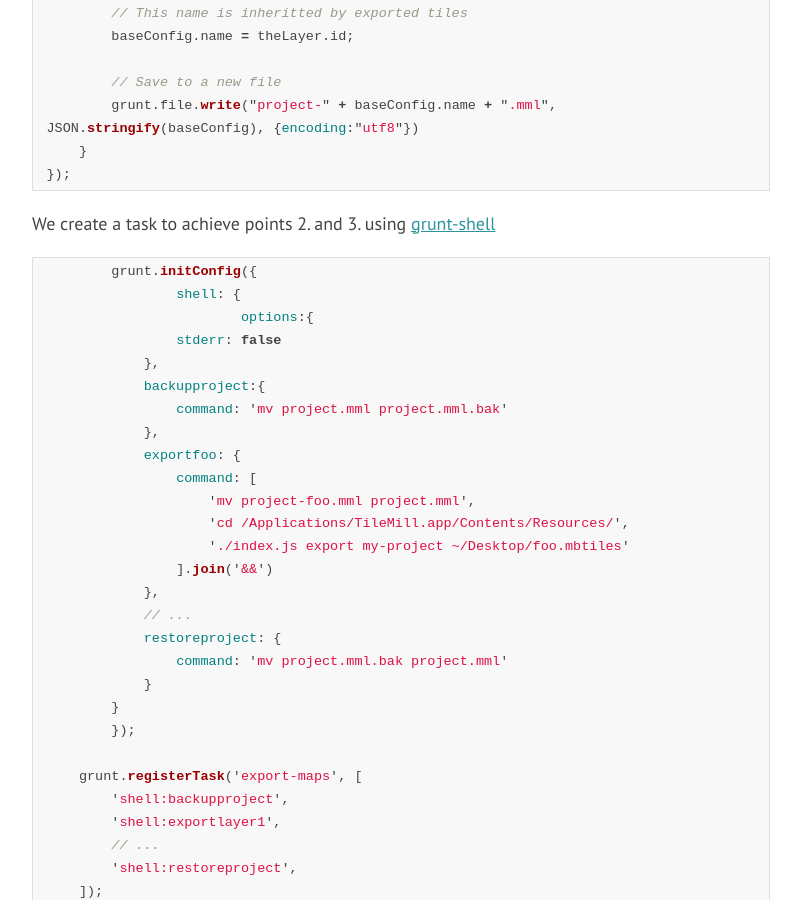
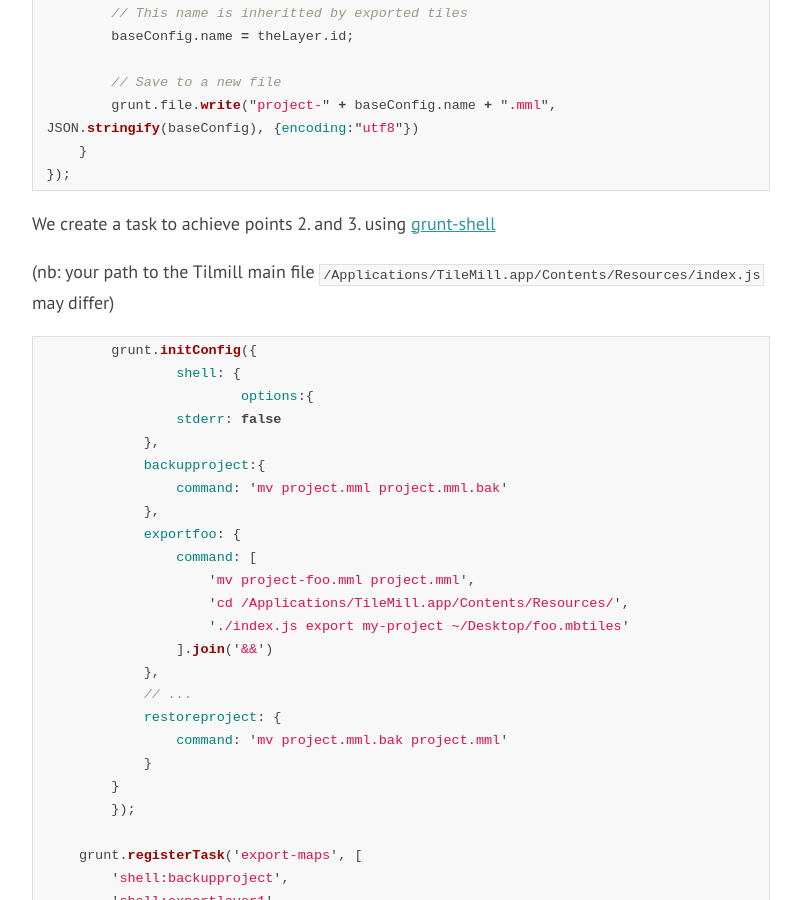
Before and after one commit to davecranwell/davecranwell.github.io, a Jekyll site: the page built from _posts/2014-06-23-grunt-export-tilemill-layers.md, in a window 1280 px wide and 900 px high, scrolled down 2492 px. Shown: the whole window, without its empty margins (374-1175 px from the left). Built offline with Jekyll 4.4.1, drawn with Linux system fonts in a browser that asks for light colours; nearby versions of some CDN libraries; Markdown is read by kramdown in place of the engine named in the settings; comment, search, counter and statistics services are not loaded.

Commit message:
Update 2014-06-23-grunt-export-tilemill-layers.md

```diff
--- a/_posts/2014-06-23-grunt-export-tilemill-layers.md
+++ b/_posts/2014-06-23-grunt-export-tilemill-layers.md
@@ -86,6 +86,8 @@ grunt.registerTask('prep-export', function(){
 
 We create a task to achieve points 2. and 3. using [grunt-shell](https://github.com/sindresorhus/grunt-shell)
 
+(nb: your path to the Tilmill main file `/Applications/TileMill.app/Contents/Resources/index.js` may differ)
+
 {% highlight javascript %}
 	grunt.initConfig({
 		shell: {
```
